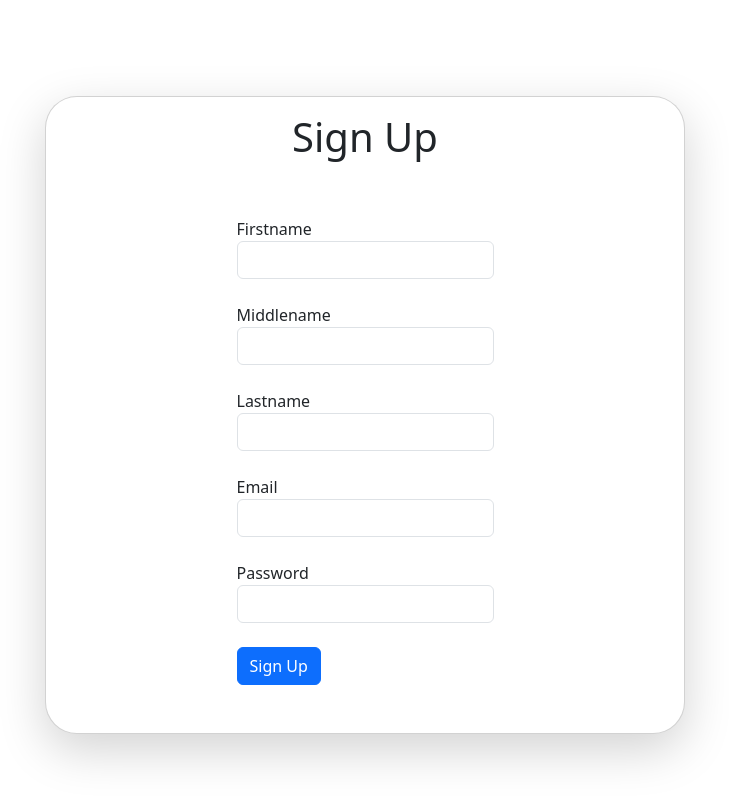
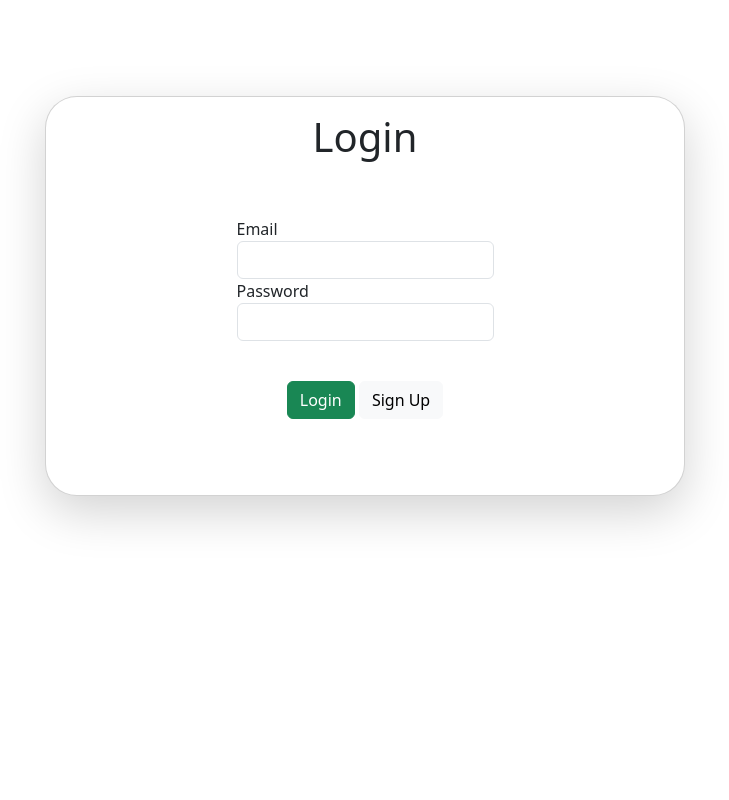
Before and after one commit to desang1100/ARIMA-MODEL, a Flask app: page /signup in a window 1280 px wide. Shown: the whole page, without its empty margins (275-1004 px from the left). Run offline with Flask 3, Linux system fonts and the light colour scheme; parts of the project's set-up code (start-up, migrations or seed data) failed here and were passed over; some libraries are stand-ins or nearby versions.

Commit message:
fixing login page/adding button

```diff
--- a/main.py
+++ b/main.py
@@ -42,12 +42,12 @@ def login_required(f):
         return f(*args, **kwargs)
     return decorated_function
 
-@app.route('/')
-@login_required
-def upload_file():
-    return render_template('arima.html')
+#@app.route('/')
+#@login_required
+#def upload_file():
+#    return render_template('arima.html')
 
-@app.route('/login', methods=['GET', 'POST'])
+@app.route('/', methods=['GET', 'POST'])
 def login():
     msg = ''
     if request.method == 'POST':
@@ -94,7 +94,7 @@ def signup():
             cursor.execute('INSERT INTO users (email, fname, mname, lname, password) VALUES (%s, %s, %s, %s, %s)', (email, fname, mname, lname, password))
             mysql.commit()
             msg = 'You have successfully signed up!'
-    return render_template('signup.html', msg=msg)
+    return render_template('login.html', msg=msg)
 
 @app.route('/profile')
 @login_required
--- a/templates/login.html
+++ b/templates/login.html
@@ -2,7 +2,7 @@
 
 {% block content %}
 <div class="container d-flex justify-content-center align-content-center pt-0 mt-5">
-  <div class="card shadow-lg m-5 rounded hoverable rounded-5" style="width: 40rem; height: 30rem;">
+  <div class="card shadow-lg m-5 rounded hoverable rounded-5" style="width: 40rem; height: 25rem;">
         <h1 class=" d-flex justify-content-center mt-3">Login</h1>
           <div class="d-flex justify-content-center mt-5">
             <form action="" method="post">
@@ -14,7 +14,9 @@
                 <label for="password">Password</label>
                 <input type="password" class="form-control" name="password">
               </div><br>
-              <button type="submit" class="btn btn-primary">Login</button>
+              <div class="d-flex justify-content-center mt-3">
+                <button type="submit" class="btn btn-success">Login</button>&nbsp;<a href="/signup" class="btn btn-light">Sign Up</a>
+              </div>
             </form>
           </div>
         {% if msg %}
--- a/templates/results.html
+++ b/templates/results.html
@@ -1,7 +1,6 @@
 {% extends 'layouts/base.html' %}
 
 {% block content %}
-
     <div class="container d-flex mt-5 pt-5 rounded-5">
         <div class="card d-flex mx-5 shadow-lg hoverable" style="width: 40rem;">
             <div class="card-body mt-4">
--- a/templates/signup.html
+++ b/templates/signup.html
@@ -39,8 +39,9 @@
             <label for="password">Password</label><br>
             <input type="text" class="form-control" name="password" required><br>
           </div>
-
-          <button type="submit" class="btn btn-primary mb-5">Sign Up</button>
+          <div class="d-flex justify-content-center mt-3">
+            <button type="submit" class="btn btn-success mb-5">Sign Up</button>
+          </div>
         </form>
         </div>
         {% if msg %}
```
Lines whose indentation alone changed are shown as unchanged.
